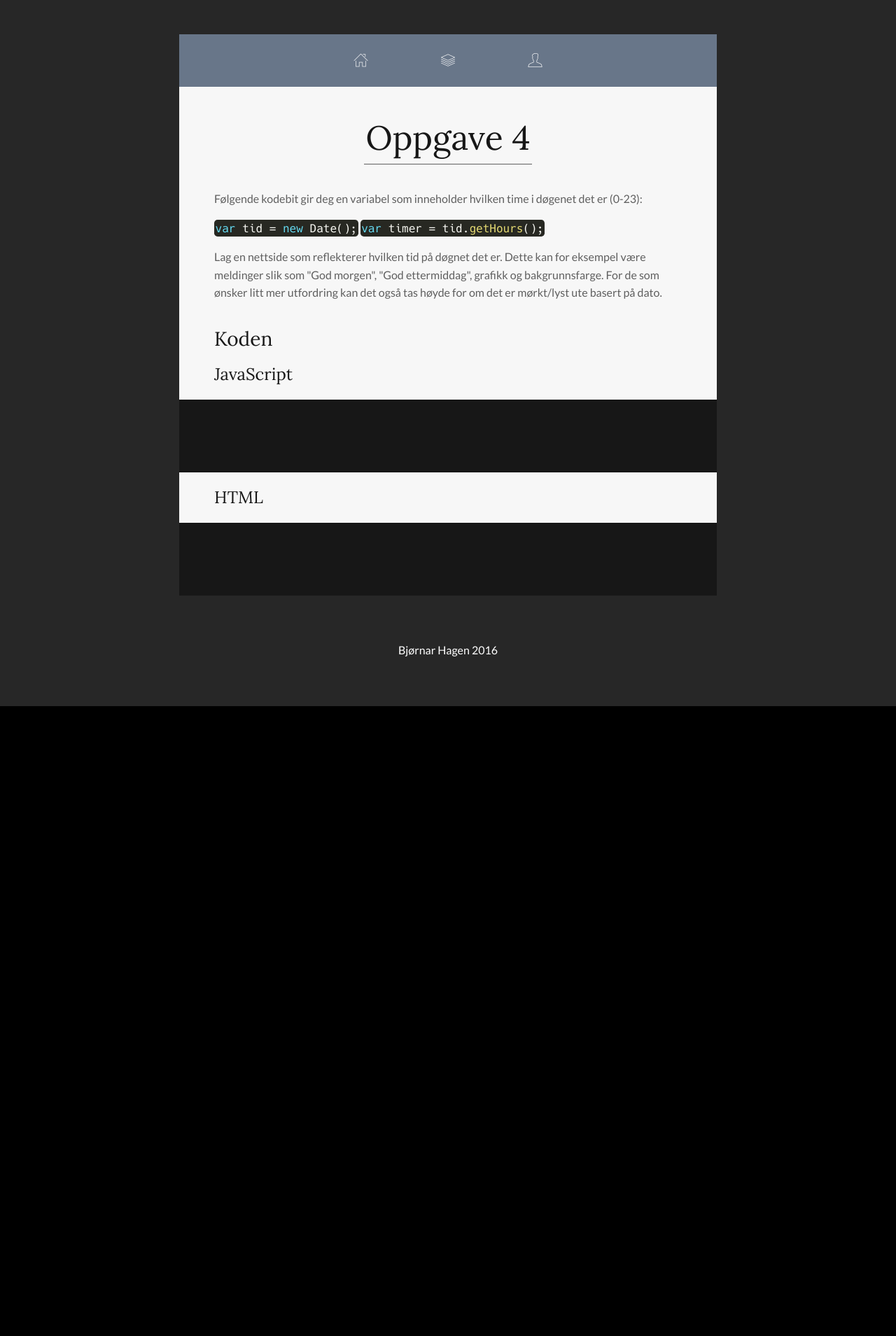
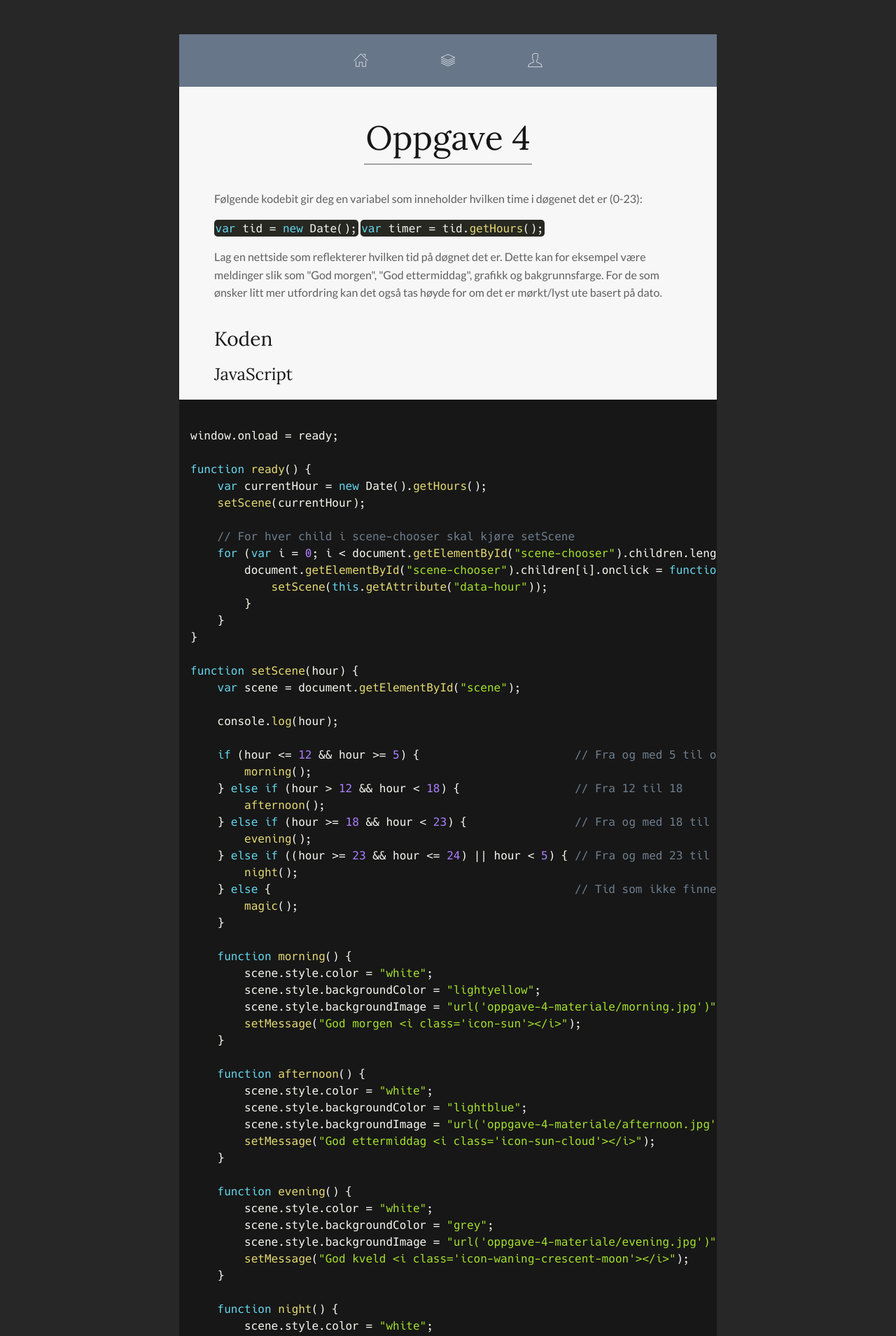
Before and after one commit to bjornarhagen/edu-hio-bjornarh, a PHP site: page /prosjekter/infprog/2016-1/oblig-2/oppgave-4.php in a window 1280 px wide. Shown: the part 801-2710 px from the top of the page at 70% size. Before the commit the page ends 1810 px from the top, so only its background shows below. Run offline with PHP 8.4, Linux system fonts and the light colour scheme.

Commit message:
Finished 4

```diff
--- a/prosjekter/infprog/2016-1/oblig-2/oppgave-1.php
+++ b/prosjekter/infprog/2016-1/oblig-2/oppgave-1.php
@@ -13,7 +13,7 @@
         require_once('steps.php');
     ?>
     <?php require_once('../../../../templates/nav.php'); ?>
-    <article id="oppgave-1">
+    <article>
         <header id="intro">
             <h1>Oppgave 1, 2 & 3</h1>
             <p>Lag et skjema for å opprette en bruker på en nettside som inneholder materiale som kun er egnet for et
--- a/prosjekter/infprog/2016-1/oblig-2/oppgave-2.php
+++ b/prosjekter/infprog/2016-1/oblig-2/oppgave-2.php
@@ -13,7 +13,7 @@
         require_once('steps.php');
     ?>
     <?php require_once('../../../../templates/nav.php'); ?>
-    <article id="oppgave-1">
+    <article>
         <header id="intro">
             <h1>Oppgave 1, 2 & 3</h1>
             <p>Lag et skjema for å opprette en bruker på en nettside som inneholder materiale som kun er egnet for et
--- a/prosjekter/infprog/2016-1/oblig-2/oppgave-3.php
+++ b/prosjekter/infprog/2016-1/oblig-2/oppgave-3.php
@@ -13,7 +13,7 @@
         require_once('steps.php');
     ?>
     <?php require_once('../../../../templates/nav.php'); ?>
-    <article id="oppgave-1">
+    <article>
         <header id="intro">
             <h1>Oppgave 1, 2 & 3</h1>
             <p>Lag et skjema for å opprette en bruker på en nettside som inneholder materiale som kun er egnet for et
--- a/prosjekter/infprog/2016-1/oblig-2/oppgave-4.php
+++ b/prosjekter/infprog/2016-1/oblig-2/oppgave-4.php
@@ -1,13 +1,19 @@
 <?php require_once('../../../../templates/head.php'); ?>
     <link rel="stylesheet" href="/~bjornarh/css/steps.css">
     <link rel='stylesheet' href='/~bjornarh/fonts/hack/hack.css'>
+    <link href="https://fonts.googleapis.com/css?family=Lobster">
     <style>
         #steps {
             z-index: 3;
         }
 
+        #steps li {
+            opacity: 1;
+        }
+
         #steps li a {
             color: #000;
+            text-shadow: 0 0 1px #fff;
         }
 
         #scene,
@@ -23,20 +29,29 @@
         #scene {
             position: absolute;
             z-index: 2;
+            background-position: center;
+            background-size: cover;
+            background-repeat: no-repeat;
+            background-attachment: fixed;
         }
 
         #scene-inner-wrapper {
             position: relative;
         }
 
-        #slider {
+        #scene-chooser {
             position: absolute;
-            bottom: 100px;
+            bottom: 50px;
             left: 0;
             right: 0;
             display: block;
             margin: 0 auto;
-            width: 75%;
+            width: 100%;
+            max-width: 800px;
+        }
+
+        #scene-chooser div:hover {
+            cursor: pointer;
         }
 
         #scene-push {
@@ -44,6 +59,17 @@
             width: 100%;
             height: 100%;
             z-index: 1;
+        }
+
+        #msg {
+            font-family: 'Lobster', cursive;
+            font-size: 6em;
+            font-weight: 300;
+            text-shadow: 0 0 1px #000;
+        }
+
+        #msg i {
+            vertical-align: middle;
         }
     </style>
 </head>
@@ -54,14 +80,19 @@
     ?>
     <div id="scene" class="space-a-small">
         <div id="scene-inner-wrapper">
-            <h1 id="msg" class="center-v-h center-align font-huge no-margin"></h1>
-            <input id="slider" type="range" min="0" max="24" value="0">
+            <h1 id="msg" class="center-v-h center-align no-margin"></h1>
+            <div id="scene-chooser" class="row center-align font-small">
+                <div data-hour="5" class="col s3"><i class="icon-sun"></i></div>
+                <div data-hour="13" class="col s3"><i class="icon-sun-cloud"></i></div>
+                <div data-hour="18" class="col s3"><i class="icon-waning-crescent-moon"></i></div>
+                <div data-hour="23" class="col s3"><i class="icon-full-moon"></i></div>
+            </div>
         </div>
     </div>
     <div id="scene-push"></div>
     <div class="space-v-small"></div>
     <?php require_once('../../../../templates/nav.php'); ?>
-    <article id="oppgave-1">
+    <article>
         <header id="intro">
             <h1>Oppgave 4</h1>
             <p>Følgende kodebit gir deg en variabel som inneholder hvilken time i døgenet det er (0-23):</p>
@@ -78,11 +109,93 @@
             <h3>JavaScript</h3>
             <pre class="language-javascript">
                 <code>
+window.onload = ready;
+
+function ready() {
+    var currentHour = new Date().getHours();
+    setScene(currentHour);
+
+    // For hver child i scene-chooser skal kjøre setScene
+    for (var i = 0; i &lt; document.getElementById(&quot;scene-chooser&quot;).children.length; i++) {
+        document.getElementById(&quot;scene-chooser&quot;).children[i].onclick = function() {
+            setScene(this.getAttribute(&quot;data-hour&quot;));
+        }
+    }
+}
+
+function setScene(hour) {
+    var scene = document.getElementById(&quot;scene&quot;);
+
+    console.log(hour);
+
+    if (hour &lt;= 12 && hour &gt;= 5) {                       // Fra og med 5 til og med 12
+        morning();
+    } else if (hour &gt; 12 && hour &lt; 18) {                 // Fra 12 til 18
+        afternoon();
+    } else if (hour &gt;= 18 && hour &lt; 23) {                // Fra og med 18 til 23
+        evening();
+    } else if ((hour &gt;= 23 && hour &lt;= 24) || hour &lt; 5) { // Fra og med 23 til og med 24, og før 5.
+        night();
+    } else {                                             // Tid som ikke finnes...
+        magic();
+    }
+
+    function morning() {
+        scene.style.color = &quot;white&quot;;
+        scene.style.backgroundColor = &quot;lightyellow&quot;;
+        scene.style.backgroundImage = &quot;url('oppgave-4-materiale/morning.jpg')&quot;
+        setMessage(&quot;God morgen &lt;i class='icon-sun'&gt;&lt;/i&gt;&quot;);
+    }
+
+    function afternoon() {
+        scene.style.color = &quot;white&quot;;
+        scene.style.backgroundColor = &quot;lightblue&quot;;
+        scene.style.backgroundImage = &quot;url('oppgave-4-materiale/afternoon.jpg')&quot;
+        setMessage(&quot;God ettermiddag &lt;i class='icon-sun-cloud'&gt;&lt;/i&gt;&quot;);
+    }
+
+    function evening() {
+        scene.style.color = &quot;white&quot;;
+        scene.style.backgroundColor = &quot;grey&quot;;
+        scene.style.backgroundImage = &quot;url('oppgave-4-materiale/evening.jpg')&quot;
+        setMessage(&quot;God kveld &lt;i class='icon-waning-crescent-moon'&gt;&lt;/i&gt;&quot;);
+    }
+
+    function night() {
+        scene.style.color = &quot;white&quot;;
+        scene.style.backgroundColor = &quot;black&quot;;
+        scene.style.backgroundImage = &quot;url('oppgave-4-materiale/night.jpg')&quot;
+        setMessage(&quot;God natt &lt;i class='icon-full-moon'&gt;&lt;/i&gt;&quot;);
+    }
+
+    function magic() {
+        scene.style.color = &quot;white&quot;;
+        scene.style.backgroundImage = &quot;linear-gradient(135deg, #FF5254, #745cc4, #5CACC4, #8CD19D, #f4de7c, #FCB859)&quot;;
+        setMessage(&quot;Wait what &lt;i class='icon-pacman'&gt;&lt;/i&gt;&quot;);
+    }
+
+    return true;
+}
+
+function setMessage(msg) {
+    document.getElementById(&quot;msg&quot;).innerHTML = msg;
+}
                 </code>
             </pre>
             <h3>HTML</h3>
             <pre class="language-html">
                 <code>
+&lt;div id=&quot;scene&quot; class=&quot;space-a-small&quot;&gt;
+    &lt;div id=&quot;scene-inner-wrapper&quot;&gt;
+        &lt;h1 id=&quot;msg&quot; class=&quot;center-v-h center-align no-margin&quot;&gt;&lt;/h1&gt;
+        &lt;div id=&quot;scene-chooser&quot; class=&quot;row center-align font-small&quot;&gt;
+            &lt;div data-hour=&quot;5&quot; class=&quot;col s3&quot;&gt;&lt;i class=&quot;icon-sun&quot;&gt;&lt;/i&gt;&lt;/div&gt;
+            &lt;div data-hour=&quot;13&quot; class=&quot;col s3&quot;&gt;&lt;i class=&quot;icon-sun-cloud&quot;&gt;&lt;/i&gt;&lt;/div&gt;
+            &lt;div data-hour=&quot;18&quot; class=&quot;col s3&quot;&gt;&lt;i class=&quot;icon-waning-crescent-moon&quot;&gt;&lt;/i&gt;&lt;/div&gt;
+            &lt;div data-hour=&quot;23&quot; class=&quot;col s3&quot;&gt;&lt;i class=&quot;icon-full-moon&quot;&gt;&lt;/i&gt;&lt;/div&gt;
+        &lt;/div&gt;
+    &lt;/div&gt;
+&lt;/div&gt;
                 </code>
             </pre>
         </section>
@@ -95,9 +208,11 @@
             var currentHour = new Date().getHours();
             setScene(currentHour);
 
-            document.getElementById("slider").value = currentHour;
-            document.getElementById("slider").oninput = function() {
-                setScene(this.value);
+            // For hver child i scene-chooser skal kjøre setScene
+            for (var i = 0; i < document.getElementById("scene-chooser").children.length; i++) {
+                document.getElementById("scene-chooser").children[i].onclick = function() {
+                    setScene(this.getAttribute("data-hour"));
+                }
             }
         }
 
@@ -106,39 +221,53 @@
 
             console.log(hour);
 
-            if (hour < 12 && hour < 5) {
+            if (hour <= 12 && hour >= 5) {                       // Fra og med 5 til og med 12
                 morning();
-            } else if (hour < 18) {
+            } else if (hour > 12 && hour < 18) {                 // Fra 12 til 18
                 afternoon();
-            } else if (hour < 21) {
+            } else if (hour >= 18 && hour < 23) {                // Fra og med 18 til 23
                 evening();
-            } else if (hour < 24 && hour > 5) {
+            } else if ((hour >= 23 && hour <= 24) || hour < 5) { // Fra og med 23 til og med 24, og før 5.
                 night();
+            } else {                                             // Tid som ikke finnes...
+                magic();
             }
 
             function morning() {
-                scene.style.color = "black";
+                scene.style.color = "white";
                 scene.style.backgroundColor = "lightyellow";
+                scene.style.backgroundImage = "url('oppgave-4-materiale/morning.jpg')"
                 setMessage("God morgen <i class='icon-sun'></i>");
             }
 
             function afternoon() {
                 scene.style.color = "white";
                 scene.style.backgroundColor = "lightblue";
+                scene.style.backgroundImage = "url('oppgave-4-materiale/afternoon.jpg')"
                 setMessage("God ettermiddag <i class='icon-sun-cloud'></i>");
             }
 
             function evening() {
                 scene.style.color = "white";
                 scene.style.backgroundColor = "grey";
+                scene.style.backgroundImage = "url('oppgave-4-materiale/evening.jpg')"
                 setMessage("God kveld <i class='icon-waning-crescent-moon'></i>");
             }
 
             function night() {
                 scene.style.color = "white";
                 scene.style.backgroundColor = "black";
+                scene.style.backgroundImage = "url('oppgave-4-materiale/night.jpg')"
                 setMessage("God natt <i class='icon-full-moon'></i>");
             }
+
+            function magic() {
+                scene.style.color = "white";
+                scene.style.backgroundImage = "linear-gradient(135deg, #FF5254, #745cc4, #5CACC4, #8CD19D, #f4de7c, #FCB859)";
+                setMessage("Wait what <i class='icon-pacman'></i>");
+            }
+
+            return true;
         }
 
         function setMessage(msg) {
```
